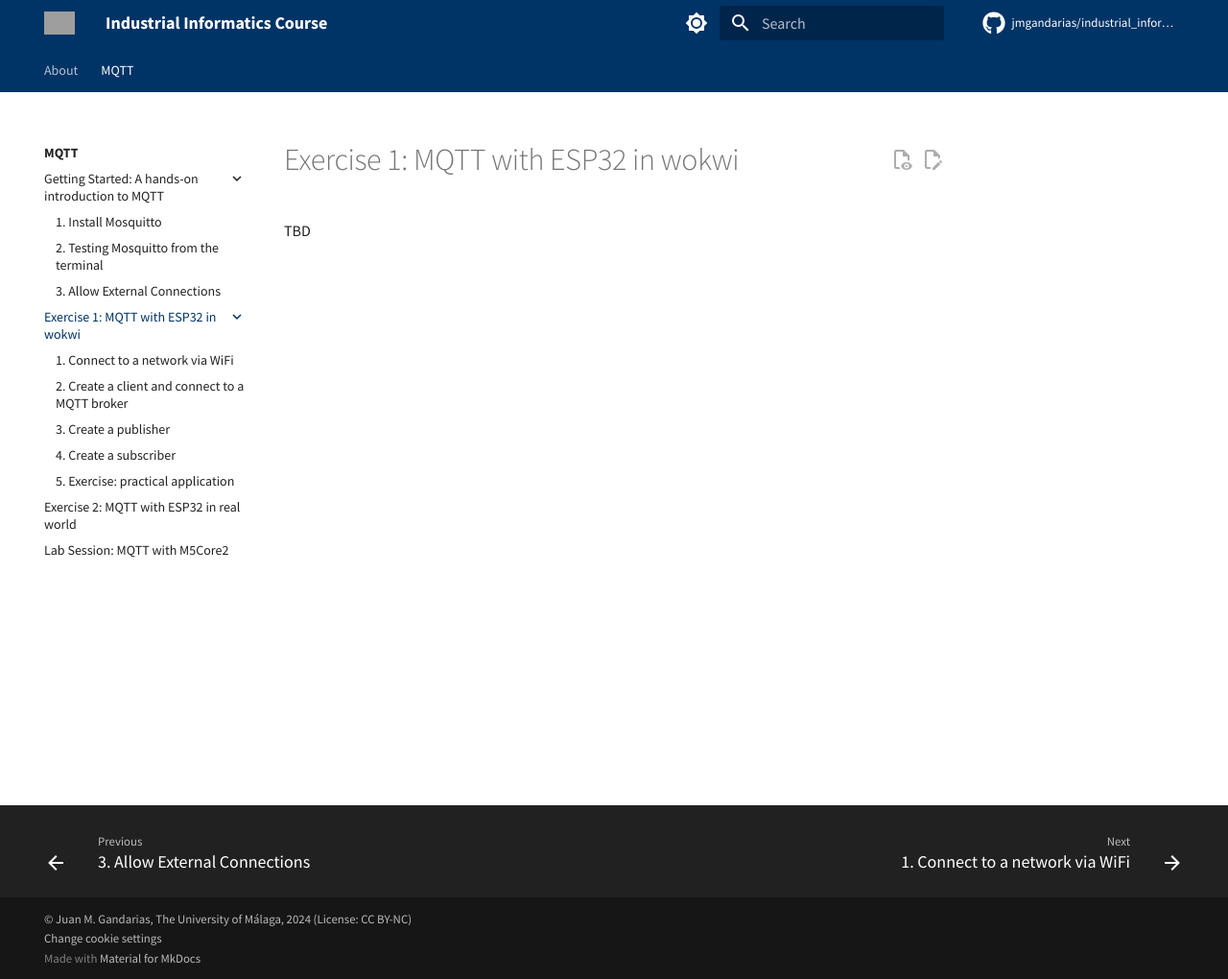
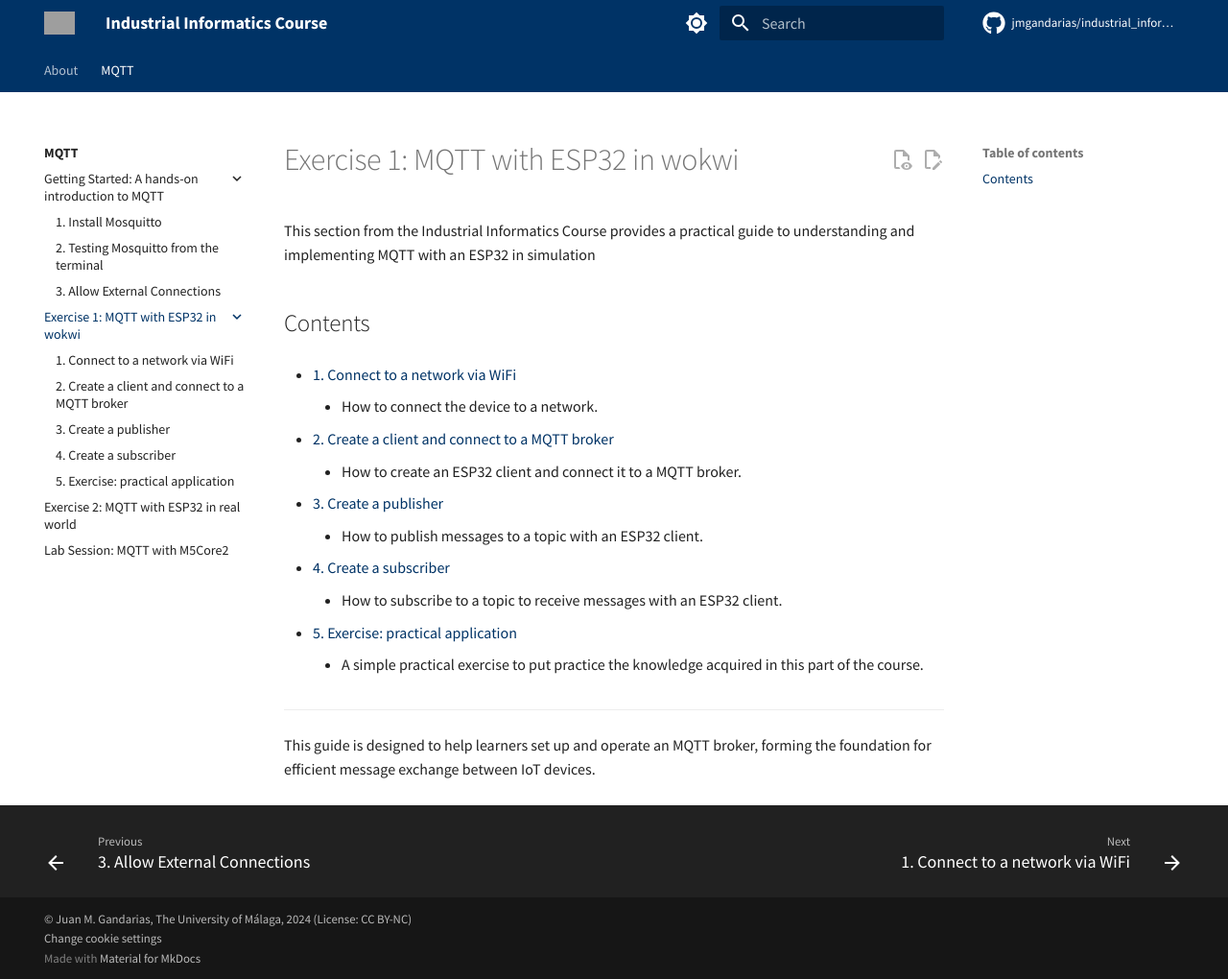
Before and after one commit to jmgandarias/industrial_informatics, an MkDocs documentation site: the page built from docs/mqtt/exercise1/README.md, in a window 1280 px wide and 1020 px high. Shown: the whole window at 96% size. Built offline with MkDocs 1.6.1 and Material for MkDocs 9.7.7, drawn with Linux system fonts in a browser that asks for light colours; plug-ins that fetch from the network failed and are left out; comment, search, counter and statistics services are not loaded; grey boxes are pictures that could not be loaded.

Commit message:
Finished exercise1

```diff
--- a/docs/mqtt/exercise1/README.md
+++ b/docs/mqtt/exercise1/README.md
@@ -2,4 +2,25 @@
 title: "Exercise 1: MQTT with ESP32 in wokwi"
 ---
 
-TBD
+This section from the Industrial Informatics Course provides a practical guide to understanding and implementing MQTT with an ESP32 in simulation
+
+## Contents
+
+* [1. Connect to a network via WiFi](./part1_connect_wifi.md)
+    - How to connect the device to a network.
+
+* [2. Create a client and connect to a MQTT broker](./part2_client_connect.md)
+    - How to create an ESP32 client and connect it to a MQTT broker.
+
+* [3. Create a publisher](./part3_publisher.md)
+    - How to publish messages to a topic with an ESP32 client.
+
+* [4. Create a subscriber](./part4_subscriber.md)
+    - How to subscribe to a topic to receive messages with an ESP32 client.
+
+* [5. Exercise: practical application](./part5_exercise.md)
+    - A simple practical exercise to put practice the knowledge acquired in this part of the course.
+
+---
+
+This guide is designed to help learners set up and operate an MQTT broker, forming the foundation for efficient message exchange between IoT devices.
--- a/mkdocs.yml
+++ b/mkdocs.yml
@@ -1,6 +1,6 @@
 site_name: "Industrial Informatics Course"
 site_url: https://jmgandarias.com/industrial_informatics
-site_description: Teaching material for the Advanced Robotics Course at The University of Málaga.
+site_description: Teaching material for the Industrial Informatics course at The University of Málaga.
 theme:
   name: material
   icon:
@@ -58,6 +58,14 @@ plugins:
       enabled: !ENV [CI, false]
   - redirects:
       redirect_maps:
+  - mkdocs-video:
+      is_video: True
+      video_muted: True
+      video_controls: False
+      video_loop: True
+      video_autoplay: True
+      css_style:
+        width: "100%"
 
 markdown_extensions:
   - admonition
```
Also changed, not shown: README.md (+3 -2 lines), docs/README.md (+2 -1 lines), docs/about/README.md (+1 -1 lines), docs/mqtt/README.md (+3 -3 lines), docs/mqtt/exercise1/part5_exercise.md (+37 -0 lines), 5 other files.
